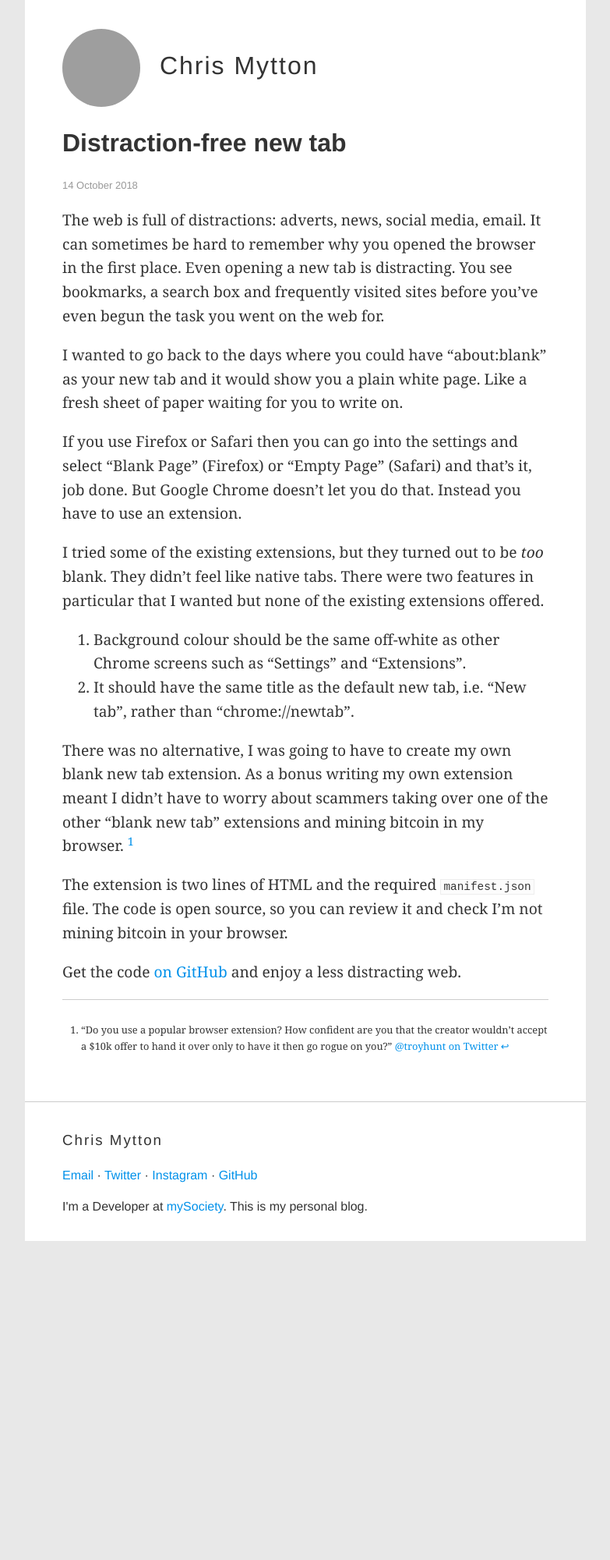
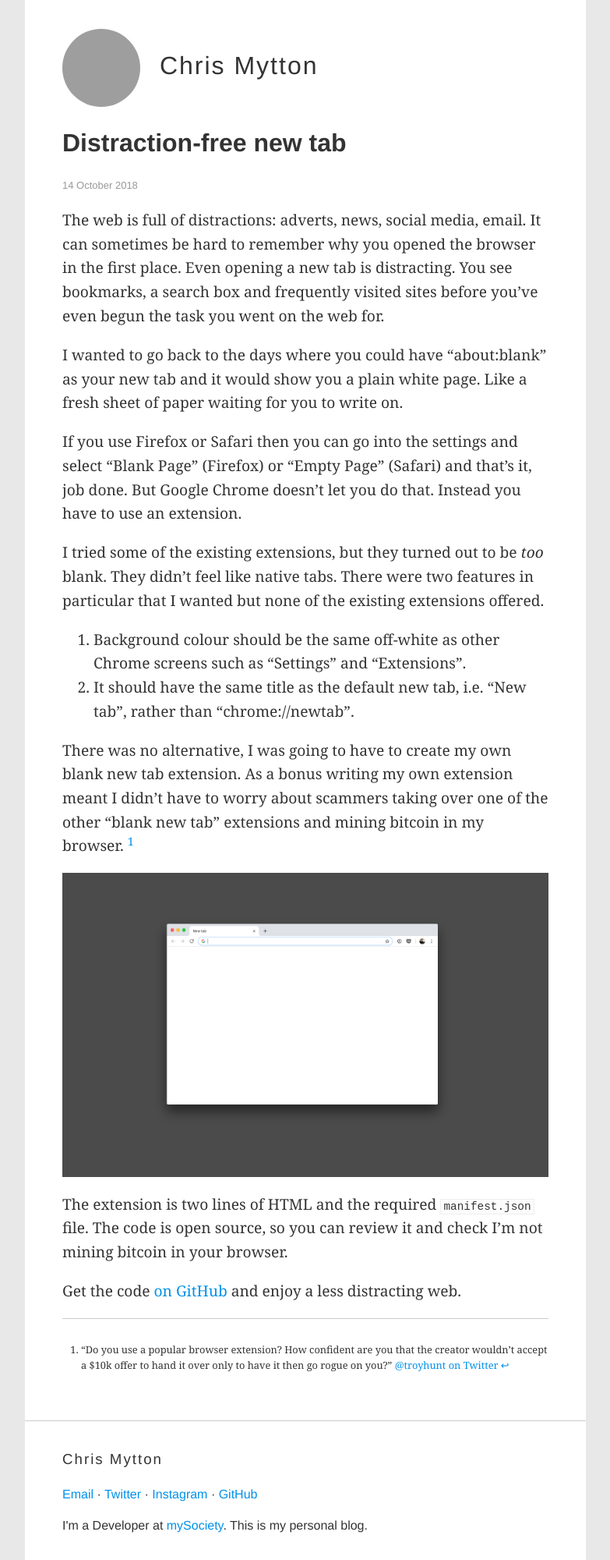
Before and after one commit to chrismytton/chrismytton.github.io, a Jekyll site: the page built from _posts/2018-10-14-distraction-free-new-tab.md, in a window 1280 px wide. Shown: the whole page at 78% size, without its empty margins (248-1031 px from the left). Built offline with Jekyll 4.4.1, drawn with Linux system fonts in a browser that asks for light colours; before the commit the page ends 1591 px from its top, so only the background shows below that; grey boxes are pictures that could not be loaded.

Commit message:
Add image to most recent post

```diff
--- a/_posts/2018-10-14-distraction-free-new-tab.md
+++ b/_posts/2018-10-14-distraction-free-new-tab.md
@@ -17,6 +17,8 @@ I tried some of the existing extensions, but they turned out to be _too_ blank.
 
 There was no alternative, I was going to have to create my own blank new tab extension. As a bonus writing my own extension meant I didn't have to worry about scammers taking over one of the other "blank new tab" extensions and mining bitcoin in my browser. [^1]
 
+[![](/img/distraction-free-new-tab.png)](/img/distraction-free-new-tab.png)
+
 The extension is two lines of HTML and the required `manifest.json` file. The code is open source, so you can review it and check I'm not mining bitcoin in your browser.
 
 Get the code [on GitHub](https://github.com/chrismytton/blanktab) and enjoy a less distracting web.
```
